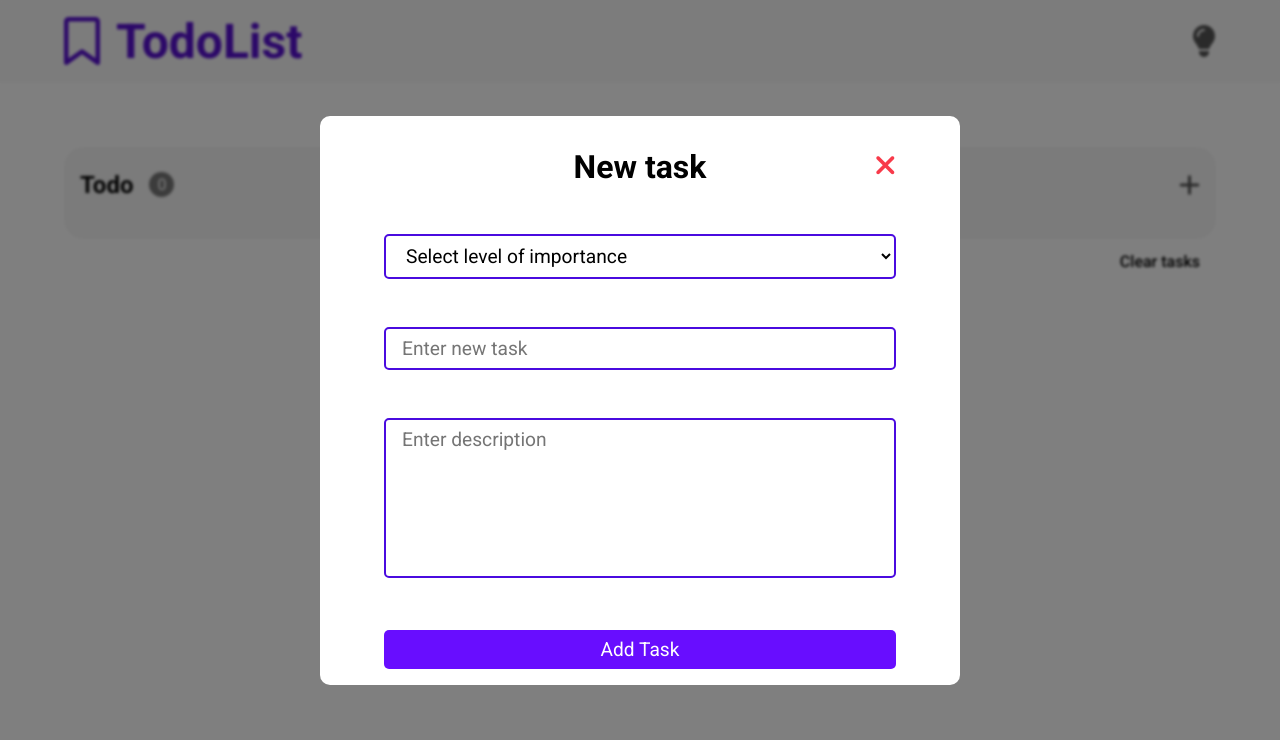
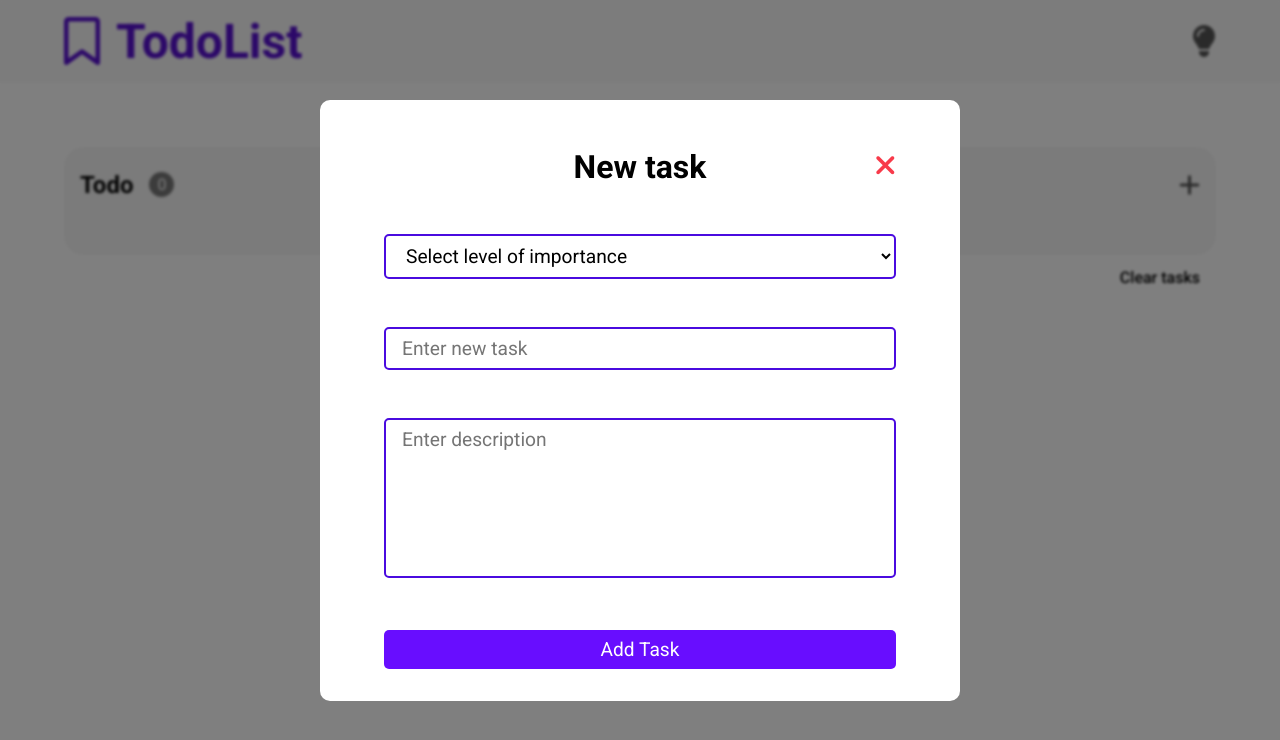
Before and after one commit to YactayoC/Task-Manager, a Vue app: page / in a window 1280 px wide. Both pictures are taken after a click on the icon 410 px from the left and 184 px from the top of the page. Shown: the top 740 px of the page. Built offline with nearby package versions, Linux system fonts and the light colour scheme.

Commit message:
style: component redesign

```diff
--- a/src/components/Modal.vue
+++ b/src/components/Modal.vue
@@ -112,7 +112,7 @@ const onUpdateTask = (dataForm: AddTask) => {
   row-gap: 1rem;
   background-color: white;
   border-radius: 10px;
-  padding-block: 1rem;
+  padding-block: 2rem;
   padding-inline: 4rem;
   width: 40rem;
 }
--- a/src/components/TodoGroup.vue
+++ b/src/components/TodoGroup.vue
@@ -136,6 +136,7 @@ const onUpdateTask = (task: Task) => {
   overflow-y: auto;
   max-height: 42rem;
   padding-right: 0.5rem;
+  padding-block: 0.5rem;
 }
 
 .todo-list::-webkit-scrollbar {
```
